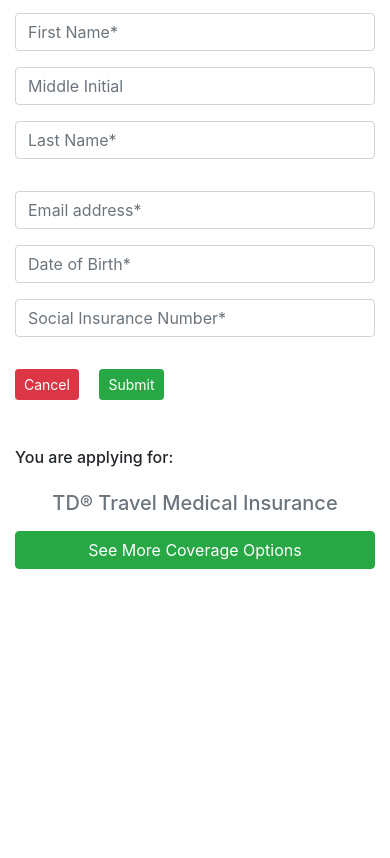
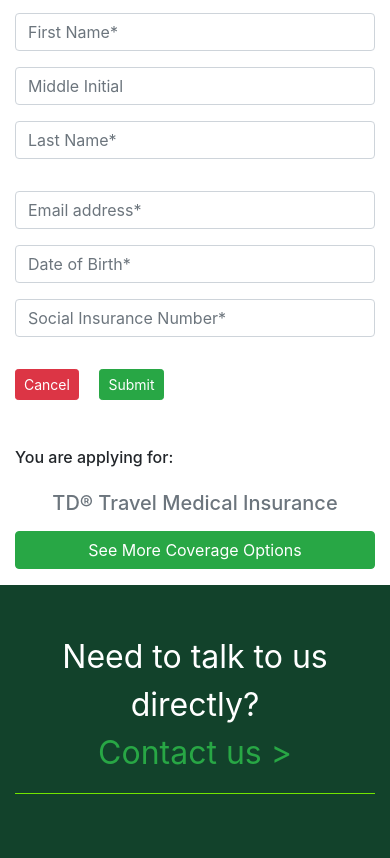
Before and after one commit to prudhvikolli/td-assessment, a plain HTML site: page index.html in a window 390 px wide. Shown: the part 353-1211 px from the top of the page. Before the commit the page ends 922 px from the top, so only its background shows below. Drawn offline with nearby package versions, Linux system fonts and the light colour scheme.

Commit message:
Adds footer need to talk section

```diff
--- a/index.html
+++ b/index.html
@@ -131,13 +131,27 @@
         </div>
         <!-- personal information form end -->
 
-        <div class="container">
+        <!-- You are applying for section begin -->
+        <div class="container mb-3">
             <h6>You are applying for:</h6>
             <h5 class="text-secondary mt-4 mb-3 text-md-left text-center">TD&reg; Travel Medical Insurance</h5>
             <div class="text-md-left text-center">
                 <button class="btn btn-success" id="see-more-coverage-options">See More Coverage Options</button>
             </div>
         </div>
+        <!-- You are applying for section end -->
+
+        <!-- footer begin -->
+        <footer class="td-green-background">
+            <div class="container text-center text-white pt-5 pb-5">
+                <div id="need-to-talk">
+                    Need to talk to us directly?
+                    <span class="text-success" id="contact-us">Contact us ></span>
+                </div>
+                <hr>
+            </div>
+        </footer>
+        <!-- footer end -->
 
         <!-- Optional JavaScript -->
         <!-- jQuery first, then Popper.js, then Bootstrap JS -->
--- a/td-assessment.css
+++ b/td-assessment.css
@@ -1,5 +1,14 @@
 .td-green-background {
     background-color: #12422b;
+}
+
+footer #need-to-talk {
+    font-size: xx-large;
+}
+
+footer hr {
+    width: 48%;
+    background-color: chartreuse;
 }
 
 /* Typical media breakpoint for devices smaller than laptops (ex: mobiles, ipads etc) */
@@ -7,4 +16,12 @@
     #see-more-coverage-options {
         width: 100%;
     }
+
+    footer span#contact-us {
+        display: block;
+    }
+
+    footer hr {
+        width: 100%;
+    }
 }
```
